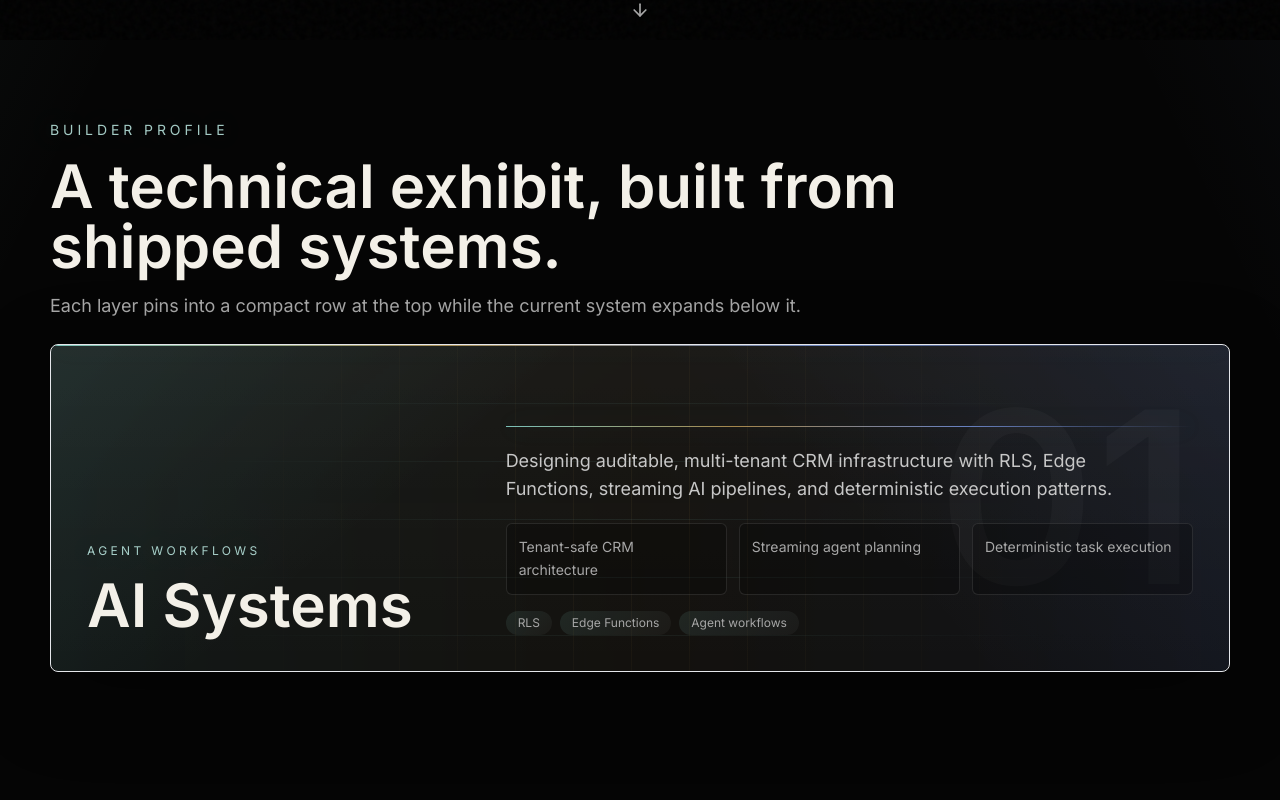
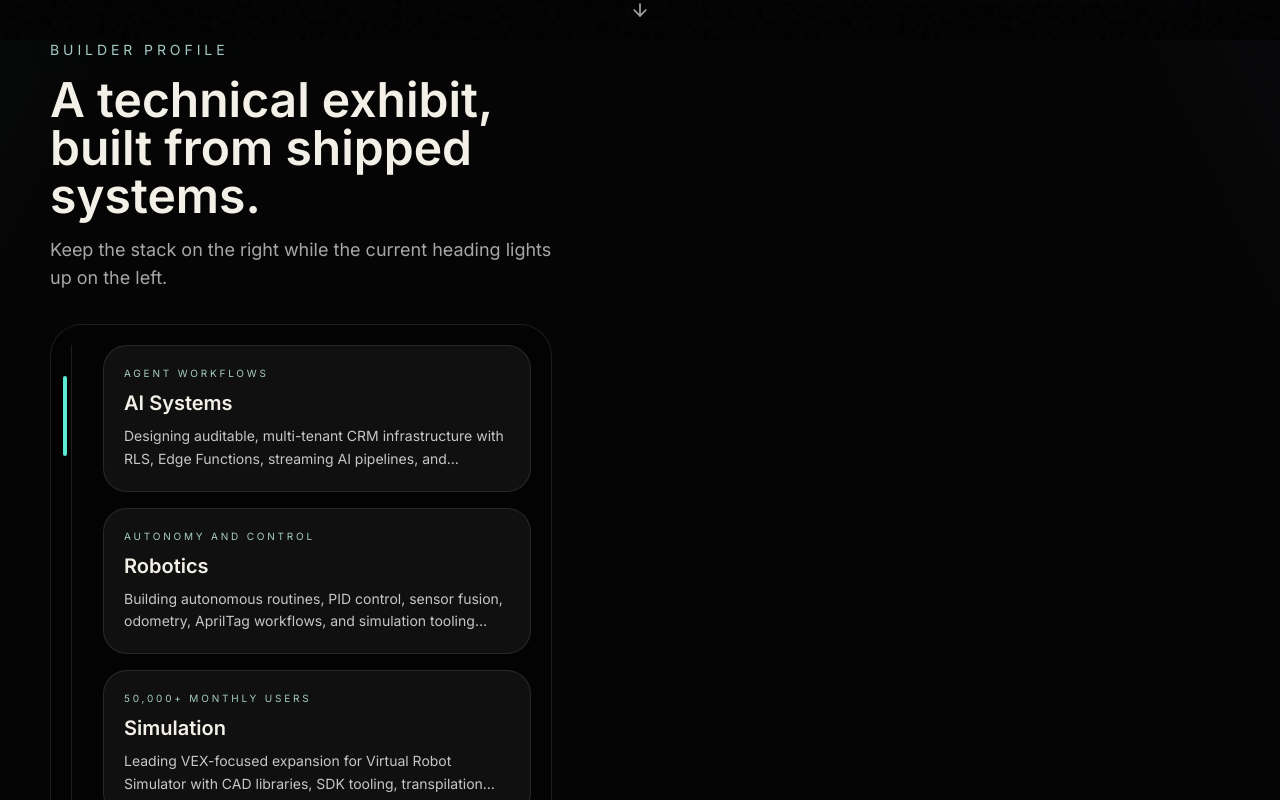
Before and after one commit to varun-b-nagaraj/E-Portfolio, a Next.js app: page / in a window 1280 px wide. Shown: the part 760-1560 px from the top of the page. Built offline with nearby package versions, Linux system fonts and the light colour scheme.

Commit message:
new code

```diff
--- a/src/components/StackingSection.tsx
+++ b/src/components/StackingSection.tsx
@@ -50,58 +50,38 @@ function StackedCard({
 }) {
   const motionEnabled = useMotionEnabled();
   const last = Math.max(total - 1, 1);
-  const enter = Math.max(0, (index - 0.74) / last);
-  const focus = index / last;
-  const collapseStart = index === last ? 1 : Math.min(1, (index + 0.42) / last);
-  const collapseEnd = index === last ? 1 : Math.min(1, (index + 0.78) / last);
-  const rowTop = index * 44;
-  const expandedHeight = index >= total - 1 ? 390 : 430;
-  const compactHeight = 84;
-  const opacity = useTransform(progress, [enter, focus], [0, 1]);
-  const y = useTransform(progress, [enter, focus], [92, 0]);
-  const height =
-    index === last
-      ? useTransform(progress, [enter, focus], [expandedHeight, expandedHeight])
-      : useTransform(progress, [enter, collapseStart, collapseEnd], [expandedHeight, expandedHeight, compactHeight]);
-  const largeOpacity =
-    index === last ? useTransform(progress, [enter, focus], [1, 1]) : useTransform(progress, [collapseStart, collapseEnd], [1, 0]);
-  const compactOpacity = index === last ? useTransform(progress, [0, 1], [0, 0]) : useTransform(progress, [collapseStart, collapseEnd], [0, 1]);
+  const enter = index / last;
+  const exit = index === last ? 1 : (index + 0.9) / last;
+  const opacity = useTransform(progress, [Math.max(0, enter - 0.1), enter, exit, Math.min(1, exit + 0.05)], [0, 1, 1, 0]);
+  const y = useTransform(progress, [Math.max(0, enter - 0.1), enter, exit], [24, 0, -14]);
+  const scale = useTransform(progress, [enter, exit], [1, 0.98]);
   const details = cardDetails[card.title] ?? { points: [card.body], metrics: [card.kicker] };
 
   return (
     <motion.article
-      className="surface-glow absolute inset-x-0 overflow-hidden rounded-lg border border-white/12 bg-carbon/95 shadow-glass"
-      style={
-        motionEnabled
-          ? { top: rowTop, zIndex: index + 1, height, opacity, y }
-          : { top: rowTop, zIndex: index + 1, height: expandedHeight }
-      }
+      className="surface-glow absolute inset-0 overflow-hidden rounded-[2rem] border border-white/12 bg-carbon/95 shadow-glass"
+      style={motionEnabled ? { zIndex: index + 1, opacity, y, scale } : { zIndex: index + 1 }}
     >
       <div className="accent-rule absolute inset-x-0 top-0 h-px" />
       <div className="absolute inset-0 grid-bg opacity-14" />
-      <div className="absolute right-8 top-8 text-[10rem] font-semibold leading-none text-white/[0.026] md:text-[15rem]">
+      <div className="absolute right-8 top-8 text-[10rem] font-semibold leading-none text-white/[0.026] md:text-[13rem]">
         0{index + 1}
       </div>
-
-      <motion.div
-        className="absolute inset-0 grid gap-8 p-7 md:grid-cols-[0.72fr_1.28fr] md:items-end md:p-9"
-        style={motionEnabled ? { opacity: largeOpacity } : undefined}
-      >
-        <div className="min-w-0 self-start md:self-end">
-          <p className="section-kicker text-xs uppercase tracking-[0.28em]">{card.kicker}</p>
+      <div className="relative h-full p-8 md:p-10">
+        <div className="flex h-full flex-col justify-between gap-8">
+          <div>
+            <p className="section-kicker text-xs uppercase tracking-[0.28em] text-teal-100/80">{card.kicker}</p>
             <h3 className="mt-4 text-4xl font-semibold leading-tight text-bone md:text-5xl xl:text-6xl">{card.title}</h3>
+            <p className="mt-5 max-w-2xl text-base leading-relaxed text-silver xl:text-lg">{card.body}</p>
           </div>
-        <div className="min-w-0">
-          <div className="accent-rule mb-5 h-px w-full" />
-          <p className="max-w-2xl text-base leading-relaxed text-silver xl:text-lg">{card.body}</p>
-          <div className="mt-5 grid gap-3 md:grid-cols-3">
+          <div className="grid gap-4 lg:grid-cols-3">
             {details.points.map((point) => (
-              <div key={point} className="rounded-md border border-white/10 bg-black/25 p-3 text-sm leading-relaxed text-muted">
+              <div key={point} className="rounded-3xl border border-white/10 bg-white/5 p-4 text-sm leading-relaxed text-muted">
                 {point}
               </div>
             ))}
           </div>
-          <div className="mt-4 flex flex-wrap gap-2">
+          <div className="flex flex-wrap gap-2">
             {details.metrics.map((metric) => (
               <span key={metric} className="accent-chip rounded-full px-3 py-1 text-xs text-muted">
                 {metric}
@@ -109,21 +89,7 @@ function StackedCard({
             ))}
           </div>
         </div>
-      </motion.div>
-
-      <motion.div
-        className="absolute inset-0 grid gap-4 p-4 md:grid-cols-[0.34fr_0.66fr] md:items-center md:p-5"
-        style={motionEnabled ? { opacity: compactOpacity } : { opacity: 0 }}
-      >
-        <div className="min-w-0">
-          <p className="section-kicker text-[10px] uppercase tracking-[0.24em]">{card.kicker}</p>
-          <h3 className="mt-1 text-2xl font-semibold leading-tight text-bone md:text-3xl">{card.title}</h3>
       </div>
-        <div className="min-w-0">
-          <div className="accent-rule mb-3 h-px w-full" />
-          <p className="line-clamp-2 max-w-2xl text-sm leading-relaxed text-silver md:text-base">{card.body}</p>
-        </div>
-      </motion.div>
     </motion.article>
   );
 }
@@ -132,18 +98,18 @@ function MobileStackCard({ card, index }: { card: StackCard; index: number }) {
   const details = cardDetails[card.title] ?? { points: [card.body], metrics: [card.kicker] };
 
   return (
-    <article className="surface-glow relative overflow-hidden rounded-lg border border-white/12 bg-carbon/95 p-5 shadow-glass">
+    <article className="surface-glow relative overflow-hidden rounded-3xl border border-white/12 bg-carbon/95 p-6 shadow-glass">
       <div className="accent-rule absolute inset-x-0 top-0 h-px" />
       <div className="absolute inset-0 grid-bg opacity-14" />
-      <div className="absolute right-4 top-4 text-6xl font-semibold leading-none text-white/[0.03]">0{index + 1}</div>
+      <div className="absolute right-4 top-4 text-5xl font-semibold leading-none text-white/[0.03]">0{index + 1}</div>
       <div className="relative">
-        <p className="section-kicker text-xs uppercase tracking-[0.24em]">{card.kicker}</p>
+        <p className="section-kicker text-xs uppercase tracking-[0.24em] text-teal-100/80">{card.kicker}</p>
         <h3 className="mt-3 text-3xl font-semibold leading-tight text-bone">{card.title}</h3>
         <div className="accent-rule my-5 h-px w-full" />
         <p className="text-base leading-relaxed text-silver">{card.body}</p>
         <div className="mt-5 grid gap-3">
           {details.points.map((point) => (
-            <div key={point} className="rounded-md border border-white/10 bg-black/25 p-3 text-sm leading-relaxed text-muted">
+            <div key={point} className="rounded-3xl border border-white/10 bg-black/25 p-3 text-sm leading-relaxed text-muted">
               {point}
             </div>
           ))}
@@ -163,39 +129,72 @@ function MobileStackCard({ card, index }: { card: StackCard; index: number }) {
 export function StackingSection({ cards }: { cards: StackCard[] }) {
   const ref = useRef<HTMLDivElement>(null);
   const { scrollYProgress } = useScroll({ target: ref, offset: ["start start", "end end"] });
+  const last = Math.max(cards.length - 1, 1);
+  const itemSpacing = 96;
+  const highlightTop = useTransform(
+    scrollYProgress,
+    cards.map((_, index) => index / last),
+    cards.map((_, index) => index * itemSpacing)
+  );
 
   return (
     <section className="container-page py-20 md:py-0">
-      <div className="mb-12 max-w-3xl md:hidden">
+      <div className="grid gap-10 lg:grid-cols-[0.44fr_0.56fr]">
+        <div className="relative hidden md:block">
+          <div className="sticky top-24 space-y-8">
+            <div>
               <p className="section-kicker text-sm uppercase tracking-[0.28em]">Builder profile</p>
-        <h2 className="mt-4 text-4xl font-semibold text-bone md:text-6xl">A technical exhibit, built from shipped systems.</h2>
+              <h2 className="mt-4 max-w-3xl text-4xl font-semibold leading-tight text-bone xl:text-5xl">
+                A technical exhibit, built from shipped systems.
+              </h2>
+              <p className="mt-4 max-w-3xl text-base leading-relaxed text-muted xl:text-lg">
+                Keep the stack on the right while the current heading lights up on the left.
+              </p>
+            </div>
+            <div className="relative rounded-[2rem] border border-white/10 bg-black/30 p-5">
+              <div className="absolute left-5 top-5 bottom-5 w-px bg-white/10" />
+              <motion.div
+                className="absolute left-3 h-20 w-1 rounded-full bg-teal-300"
+                style={{ top: highlightTop }}
+              />
+              <div className="relative space-y-4 pl-8">
+                {cards.map((card) => (
+                  <div key={card.title} className="rounded-3xl border border-white/10 bg-white/5 p-5 transition duration-300 hover:border-teal-200/30">
+                    <p className="text-[10px] uppercase tracking-[0.28em] text-teal-100/80">{card.kicker}</p>
+                    <h3 className="mt-2 text-xl font-semibold text-bone">{card.title}</h3>
+                    <p className="mt-2 text-sm leading-relaxed text-silver line-clamp-2">{card.body}</p>
+                  </div>
+                ))}
+              </div>
+            </div>
+          </div>
+        </div>
+
+        <div className="md:hidden">
+          <div className="mb-12">
+            <p className="section-kicker text-sm uppercase tracking-[0.28em]">Builder profile</p>
+            <h2 className="mt-4 text-4xl font-semibold text-bone">A technical exhibit, built from shipped systems.</h2>
             <p className="mt-5 text-lg leading-relaxed text-muted">
               Each layer locks into place as the next one arrives, forming a readable stack of the systems behind the work.
             </p>
           </div>
-      <div className="grid gap-5 md:hidden">
+          <div className="space-y-5">
             {cards.map((card, index) => (
               <MobileStackCard key={card.title} card={card} index={index} />
             ))}
           </div>
-      <div ref={ref} className="relative hidden md:block" style={{ height: `${cards.length * 100}vh` }}>
-        <div className="sticky top-0 flex h-screen flex-col overflow-visible pt-20">
-          <div className="shrink-0 pb-6">
-            <p className="section-kicker text-sm uppercase tracking-[0.28em]">Builder profile</p>
-            <h2 className="mt-4 max-w-4xl text-4xl font-semibold leading-tight text-bone md:text-5xl xl:text-6xl">
-              A technical exhibit, built from shipped systems.
-            </h2>
-            <p className="mt-4 max-w-3xl text-base leading-relaxed text-muted xl:text-lg">
-              Each layer pins into a compact row at the top while the current system expands below it.
-            </p>
         </div>
-          <div className="relative min-h-0 flex-1">
+
+        <div ref={ref} className="relative hidden md:block" style={{ height: `${cards.length * 96}vh` }}>
+          <div className="sticky top-0 flex h-screen items-center justify-center overflow-visible pt-20">
+            <div className="relative w-full max-w-4xl px-2">
               {cards.map((card, index) => (
                 <StackedCard key={card.title} card={card} index={index} total={cards.length} progress={scrollYProgress} />
               ))}
             </div>
           </div>
         </div>
+      </div>
     </section>
   );
 }
```
Lines whose indentation alone changed are shown as unchanged.
